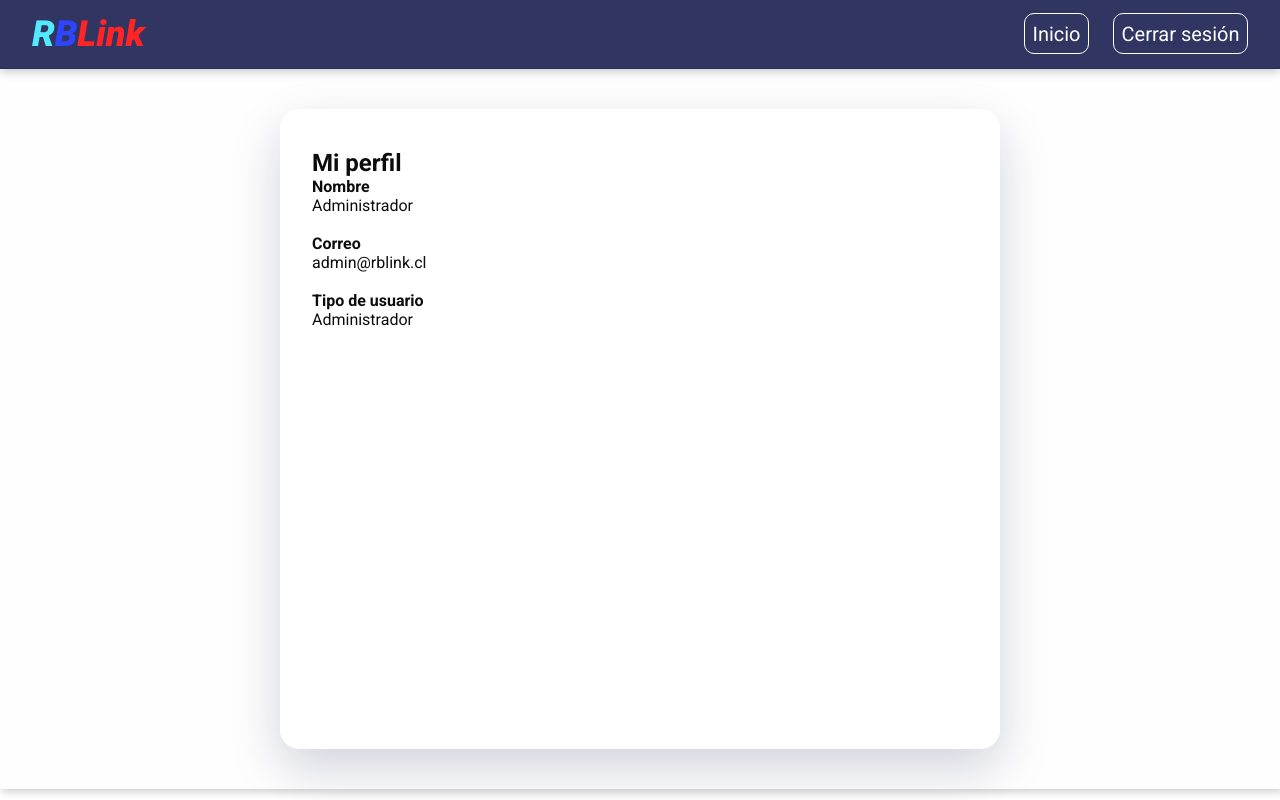
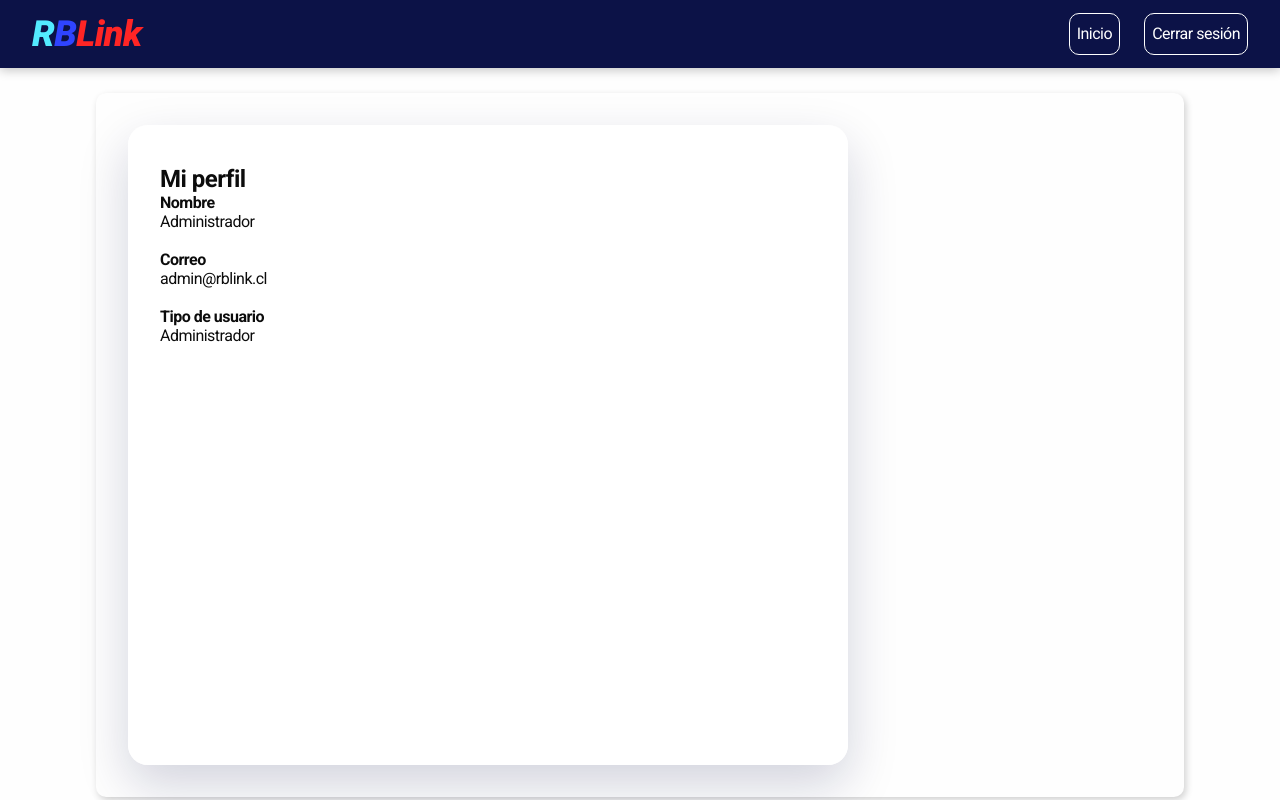
Before and after one commit to SarayPey/RBLink, a Flask app: page /perfil in a window 1280 px wide. Run offline with Flask 3, Linux system fonts and the light colour scheme; a user stored in the database is signed in.

Commit message:
v0.yanosé by Saray (estilos css)

```diff
--- a/static/css/perfil.css
+++ b/static/css/perfil.css
@@ -28,60 +28,6 @@ body {
 	background-position: center;
 	min-height: 100vh;
 	margin: 0;
-}
-
-nav {
-	display: flex;
-	justify-content: space-between;
-	padding: 1% 2.5%;
-	border-bottom: 1px solid rgba(12, 18, 71, 0.2);
-	background: rgba(12, 18, 71, 0.85);
-	-webkit-backdrop-filter: blur(6px);
-	backdrop-filter: blur(6px);
-}
-
-nav a {
-	font-size: 20px;
-	color: var(--w);
-}
-
-nav .name {
-	display: flex;
-	align-items: center;
-	font-size: 36px;
-}
-
-nav div {
-	display: flex;
-	gap: 24px;
-	align-items: center;
-}
-
-nav div a {
-	padding: 7.5px;
-	border-radius: 10px;
-	align-content: center;
-}
-
-nav div a:hover {
-	background-color: var(--azul);
-}
-
-.rblink {
-	font-style: italic;
-	font-weight: 900;
-}
-
-.r { color: var(--celeste); }
-.b { color: var(--azul); }
-.link { color: var(--rojo); }
-
-section {
-	display: flex;
-	justify-content: center;
-	align-items: center;
-	min-height: calc(100vh - 80px);
-	padding: 40px 20px;
 }
 
 .container {
--- a/templates/dashboard.html
+++ b/templates/dashboard.html
@@ -5,8 +5,8 @@
 	<meta name='viewport' content='width=device-width, initial-scale=1.0'>
 	<title>RBLink — Dashboard</title>
 	<link rel='stylesheet' href='https://cdn.jsdelivr.net/npm/bootstrap-icons@1.11.3/font/bootstrap-icons.min.css'>
+	<link rel='stylesheet' href='{{ url_for('static', filename='css/animations.css') }}'>
 	<link rel='stylesheet' href='{{ url_for('static', filename='css/colorset.css') }}'>
-	<link rel='stylesheet' href='{{ url_for('static', filename='css/animations.css') }}'>
 	<link rel='stylesheet' href='{{ url_for('static', filename='css/dashboard.css') }}'>
 	<link rel='stylesheet' href='{{ url_for('static', filename='css/style.css') }}'>
 	<link rel='stylesheet' href='../static/css/colorset.css'>
--- a/templates/login.html
+++ b/templates/login.html
@@ -8,6 +8,10 @@
 	<link rel='stylesheet' href='{{ url_for('static', filename='css/colorset.css') }}'>
 	<link rel='stylesheet' href='{{ url_for('static', filename='css/login.css') }}'>
 	<link rel='stylesheet' href='{{ url_for('static', filename='css/style.css') }}'>
+	<link rel='stylesheet' href='../static/css/login.css'>
+	<link rel='stylesheet' href='../static/css/animations.css'>
+	<link rel='stylesheet' href='../static/css/colorset.css'>
+	<link rel='stylesheet' href='../static/css/style.css'>
 </head>
 <body>
 	<nav>
--- a/templates/mis_reportes.html
+++ b/templates/mis_reportes.html
@@ -5,8 +5,14 @@
 	<meta name='viewport' content='width=device-width, initial-scale=1.0'>
 	<title>Mis reportes | RBLink</title>
 	<link rel='stylesheet' href='https://cdn.jsdelivr.net/npm/bootstrap-icons@1.11.3/font/bootstrap-icons.min.css'>
+	<link rel='stylesheet' href='{{ url_for('static', filename='css/animations.css') }}'>
 	<link rel='stylesheet' href='{{ url_for('static', filename='css/colorset.css') }}'>
 	<link rel='stylesheet' href='{{ url_for('static', filename='css/dashboard.css') }}'>
+	<link rel='stylesheet' href='{{ url_for('static', filename='css/style.css') }}'>
+	<link rel='stylesheet' href='../static/css/dashboard.css'>
+	<link rel='stylesheet' href='../static/css/animations.css'>
+	<link rel='stylesheet' href='../static/css/colorset.css'>
+	<link rel='stylesheet' href='../static/css/style.css'>
 </head>
 <body>
 <nav class='navbar'>
--- a/templates/nuevo_reporte.html
+++ b/templates/nuevo_reporte.html
@@ -10,6 +10,11 @@
 	<link rel='stylesheet' href='https://cdn.jsdelivr.net/npm/bootstrap-icons@1.11.3/font/bootstrap-icons.min.css'>
 	<link rel='stylesheet' href='{{ url_for('static', filename='css/colorset.css') }}'>
 	<link rel='stylesheet' href='{{ url_for('static', filename='css/nuevo_reporte.css') }}'>
+	<link rel='stylesheet' href='{{ url_for(' static', filename='css/style.css' ) }}'>
+	<link rel='stylesheet' href='../static/css/nuevo_reporte.css'>
+	<link rel='stylesheet' href='../static/css/animations.css'>
+	<link rel='stylesheet' href='../static/css/colorset.css'>
+	<link rel='stylesheet' href='../static/css/style.css'>
 </head>
 <body>
 	<nav class='navbar'>
--- a/templates/perfil.html
+++ b/templates/perfil.html
@@ -4,8 +4,14 @@
 	<meta charset='UTF-8'>
 	<meta name='viewport' content='width=device-width, initial-scale=1.0'>
 	<title>RBLink | Perfil</title>
+	<link rel='stylesheet' href='{{ url_for(' static', filename='css/animations.css' ) }}'>
 	<link rel='stylesheet' href='{{ url_for('static', filename='css/colorset.css') }}'>
 	<link rel='stylesheet' href='{{ url_for('static', filename='css/perfil.css') }}'>
+	<link rel='stylesheet' href='{{ url_for(' static', filename='css/style.css' ) }}'>
+	<link rel='stylesheet' href='../static/css/animations.css'>
+	<link rel='stylesheet' href='../static/css/colorset.css'>
+	<link rel='stylesheet' href='../static/css/perfil.css'>
+	<link rel='stylesheet' href='../static/css/style.css'>
 </head>
 <body>
 	<nav>
--- a/templates/register.html
+++ b/templates/register.html
@@ -8,6 +8,10 @@
 	<link rel='stylesheet' href='{{ url_for('static', filename='css/animations.css') }}'>
 	<link rel='stylesheet' href='{{ url_for('static', filename='css/register.css') }}'>
 	<link rel='stylesheet' href='{{ url_for('static', filename='css/style.css') }}'>
+	<link rel='stylesheet' href='../static/css/animations.css'>
+	<link rel='stylesheet' href='../static/css/colorset.css'>
+	<link rel='stylesheet' href='../static/css/register.css'>
+	<link rel='stylesheet' href='../static/css/style.css'>
 </head>
 <body>
 	<nav>
--- a/templates/reporte.html
+++ b/templates/reporte.html
@@ -5,8 +5,14 @@
 	<meta name='viewport' content='width=device-width, initial-scale=1.0'>
 	<title>Reporte #{{ reporte.id }} | RBLink</title>
 	<link rel='stylesheet' href='https://cdn.jsdelivr.net/npm/bootstrap-icons@1.11.3/font/bootstrap-icons.min.css'>
+	<link rel='stylesheet' href='{{ url_for(' static', filename='css/animations.css' ) }}'>
 	<link rel='stylesheet' href='{{ url_for('static', filename='css/colorset.css') }}'>
 	<link rel='stylesheet' href='{{ url_for('static', filename='css/dashboard.css') }}'>
+	<link rel='stylesheet' href='{{ url_for(' static', filename='css/style.css' ) }}'>
+	<link rel='stylesheet' href='../static/css/animations.css'>
+	<link rel='stylesheet' href='../static/css/colorset.css'>
+	<link rel='stylesheet' href='../static/css/dashboard.css'>
+	<link rel='stylesheet' href='../static/css/style.css'>
 </head>
 <body>
 <nav class='navbar'>
```
Also changed, not shown: README.md.
